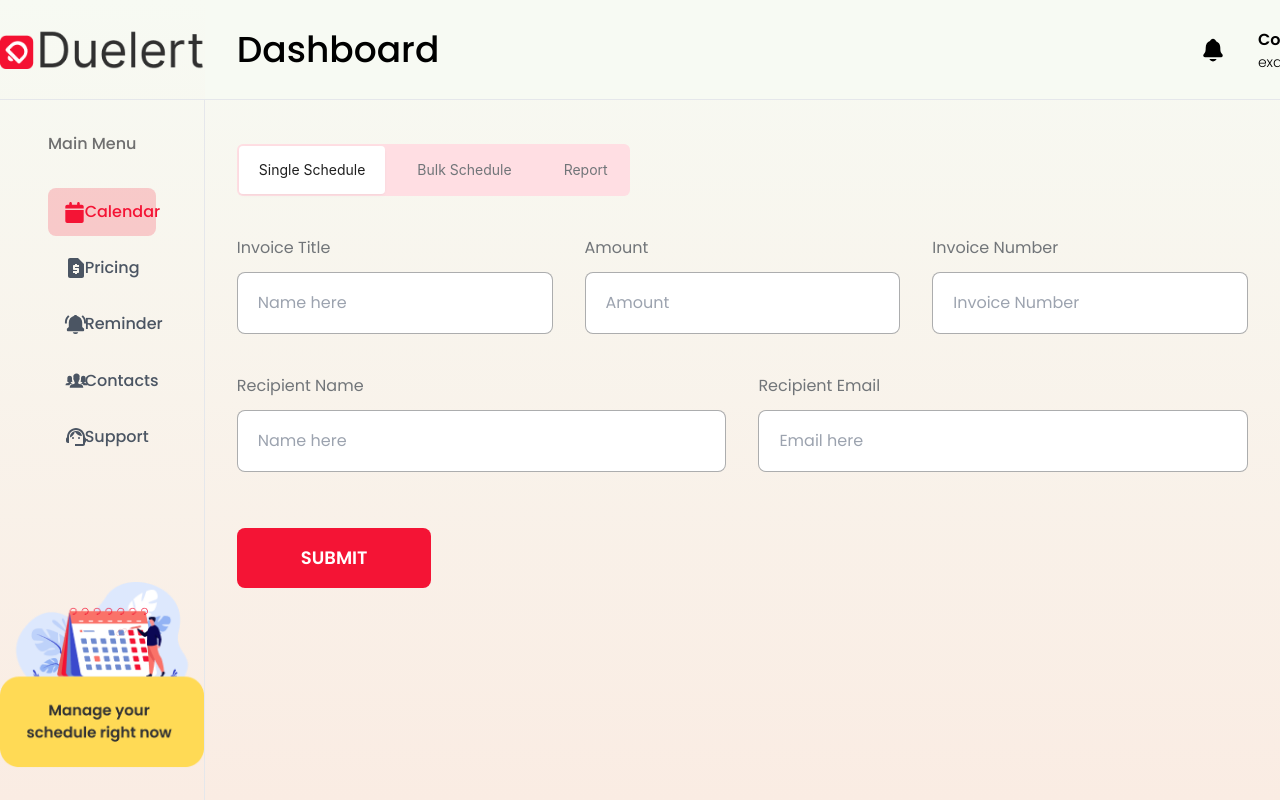
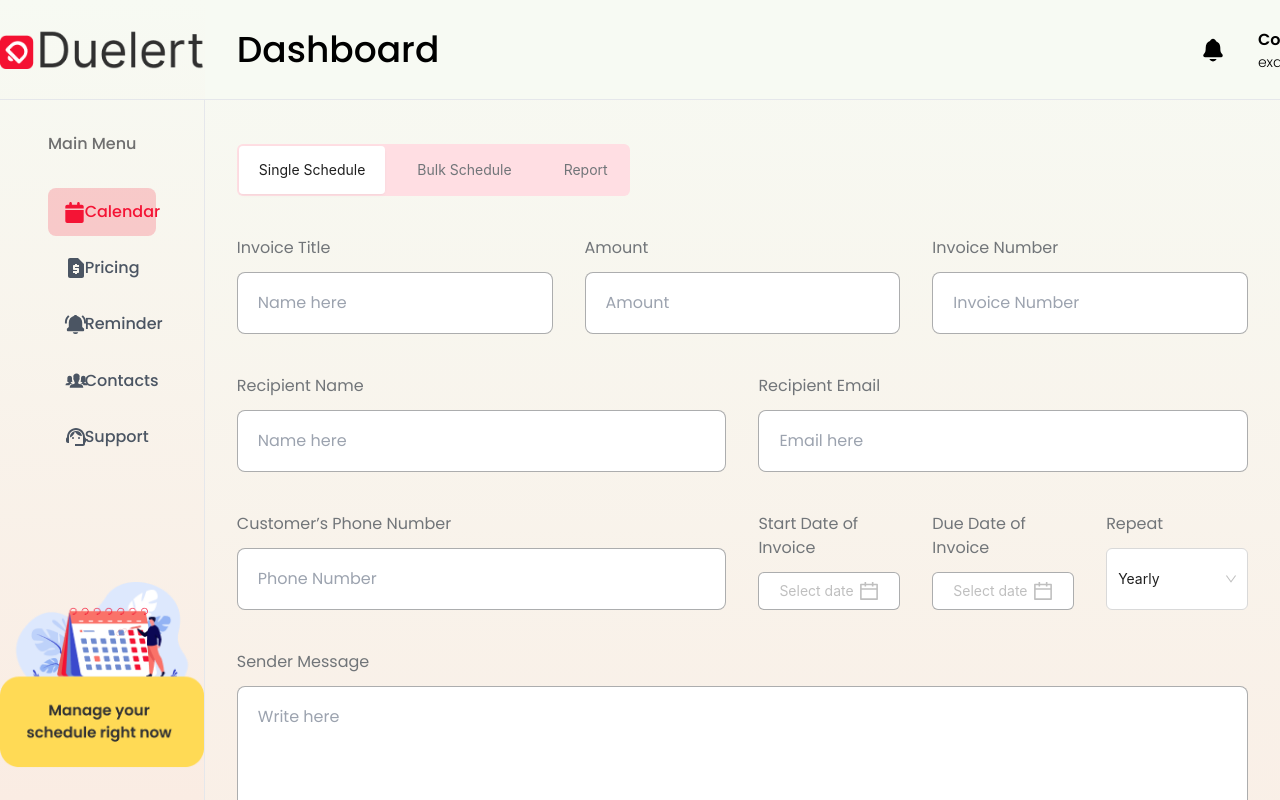
Before and after one commit to solaiman-siam/duelert-main, a React (Vite) app: page /client/reminder in a window 1280 px wide. Shown: the top 800 px of the page. Built offline with nearby package versions, Linux system fonts and the light colour scheme.

Commit message:
add remainder page

```diff
--- a/src/pages/client-dashboard/Reminders.jsx
+++ b/src/pages/client-dashboard/Reminders.jsx
@@ -1,12 +1,27 @@
-import { Segmented } from "antd";
+import { ConfigProvider, Segmented } from "antd";
 import { useState } from "react";
+import { DatePicker } from "antd";
+import { Select } from "antd";
+const handleChange = (value) => {
+  console.log(`selected ${value}`);
+};
+const onChange = (date, dateString) => {
+  console.log(date, dateString);
+};
 
 function Reminders() {
   const [alignValue, setAlignValue] = useState("Single Schedule");
+  const [recipients, setRecipients] = useState(3);
 
   const handleSingleSchedule = (e) => {
     e.preventDefault();
     console.log("Single Schedule");
+  };
+
+
+  const handleBulkSubmit = (e) => {
+    e.preventDefault();
+    console.log("Bulk Schedule");
   };
 
   return (
@@ -64,7 +79,7 @@ function Reminders() {
                 required
               />
             </fieldset>
-            <fieldset className="flex col-span-3 flex-col col-span-[1.5] gap-3">
+            <fieldset className="flex col-span-3 flex-col gap-3">
               <label htmlFor="recipientName" className="text-[#717579]">
                 Recipient Name
               </label>
@@ -77,7 +92,7 @@ function Reminders() {
                 required
               />
             </fieldset>
-            <fieldset className="flex col-span-3 flex-col col-span-[1.5] gap-3">
+            <fieldset className="flex col-span-3 flex-col gap-3">
               <label htmlFor="email" className="text-[#717579]">
                 Recipient Email
               </label>
@@ -90,6 +105,108 @@ function Reminders() {
                 required
               />
             </fieldset>
+            <fieldset className="flex col-span-3 flex-col gap-3">
+              <label htmlFor="phoneNumber" className="text-[#717579]">
+                Customer’s Phone Number
+              </label>
+              <input
+                type="text"
+                id="phoneNumber"
+                name="phoneNumber"
+                placeholder="Phone Number"
+                className="w-full px-5 py-[18px] rounded-lg border-[0.5px] border-[#5A5C5F]/50 outline-primary bg=[#F8F8F8]"
+                required
+              />
+            </fieldset>
+            <fieldset className="flex flex-col gap-3">
+              <label htmlFor="startDate" className="text-[#717579]">
+                Start Date of Invoice
+              </label>
+              <ConfigProvider
+                theme={{
+                  token: {
+                    colorPrimary: "#ff4d4f",
+                  },
+                }}
+              >
+                <DatePicker
+                  className="h-full w-full px-5 text-xl border-[0.5px] border-[#5A5C5F]/50"
+                  onChange={onChange}
+                  format={"DD/MM/YYYY"}
+                />
+              </ConfigProvider>
+            </fieldset>
+            <fieldset className="flex flex-col gap-3">
+              <label htmlFor="duetDate" className="text-[#717579]">
+                Due Date of Invoice
+              </label>
+              <ConfigProvider
+                theme={{
+                  token: {
+                    colorPrimary: "#ff4d4f",
+                  },
+                }}
+              >
+                <DatePicker
+                  className="h-full w-full px-5 text-xl border-[0.5px] border-[#5A5C5F]/50"
+                  onChange={onChange}
+                  format={"DD/MM/YYYY"}
+                />
+              </ConfigProvider>
+            </fieldset>
+            <fieldset className="flex flex-col gap-3">
+              <label htmlFor="repeat" className="text-[#717579]">
+                Repeat
+              </label>
+              <ConfigProvider
+                theme={{
+                  token: {
+                    colorPrimary: "#ff4d4f",
+                  },
+                }}
+              >
+                <Select
+                  defaultValue="Yearly"
+                  className="h-full w-full text-xl"
+                  onChange={handleChange}
+                  options={[
+                    {
+                      label: <span className="">Select</span>,
+                      title: "manager",
+                      options: [
+                        {
+                          label: <span>Daily</span>,
+                          value: "Daily",
+                        },
+                        {
+                          label: <span>Weekly</span>,
+                          value: "Weekly",
+                        },
+                        {
+                          label: <span>Monthly</span>,
+                          value: "Monthly",
+                        },
+                        {
+                          label: <span>Yearly</span>,
+                          value: "Yearly",
+                        },
+                      ],
+                    },
+                  ]}
+                />
+              </ConfigProvider>
+            </fieldset>
+            <fieldset className="flex flex-col col-span-6 gap-3">
+              <label htmlFor="senderMessage" className="text-[#717579]">
+                Sender Message
+              </label>
+              <textarea
+                id="senderMessage"
+                name="senderMessage"
+                placeholder="Write here"
+                className="h-[220px] w-full px-5 py-[18px] rounded-lg border-[0.5px] border-[#5A5C5F]/50 outline-primary bg=[#F8F8F8]"
+              ></textarea>
+            </fieldset>
           </div>
           <button
             type="submit"
@@ -99,6 +216,109 @@ function Reminders() {
           </button>
         </form>
       )}
+
+      {alignValue === "Bulk Schedule" && (
+        <>
+          <h2 className="text-xl font-semibold text-[#222F3E] mb-5">
+            Recipients’ Information
+          </h2>
+          <form onSubmit={handleBulkSubmit}>
+            {Array(recipients)
+              .fill(null)
+              .map((_, idx) => (
+                <div className="grid grid-cols-9 gap-x-5 mb-7" key={idx}>
+                  <fieldset className="flex col-span-2 flex-col gap-3">
+                    <input
+                      type="text"
+                      id={`name${idx}`}
+                      name={`name${idx}`}
+                      placeholder="Name here"
+                      className="w-full px-5 py-[18px] rounded-lg border-[0.5px] border-[#5A5C5F]/50 outline-primary bg=[#F8F8F8]"
+                      required
+                    />
+                  </fieldset>
+                  <fieldset className="flex col-span-2 flex-col gap-3">
+                    <input
+                      type="text"
+                      id={`number${idx}`}
+                      name={`number${idx}`}
+                      placeholder="Phone number"
+                      className="w-full px-5 py-[18px] rounded-lg border-[0.5px] border-[#5A5C5F]/50 outline-primary bg=[#F8F8F8]"
+                      required
+                    />
+                  </fieldset>
+                  <fieldset className="flex col-span-2 flex-col gap-3">
+                    <input
+                      type="text"
+                      id={`email${idx}`}
+                      name={`email${idx}`}
+                      placeholder="Email here"
+                      className="w-full px-5 py-[18px] rounded-lg border-[0.5px] border-[#5A5C5F]/50 outline-primary bg=[#F8F8F8]"
+                      required
+                    />
+                  </fieldset>
+                  <fieldset className="flex flex-col gap-3">
+                    <input
+                      type="text"
+                      id={`day${idx}`}
+                      name={`day${idx}`}
+                      placeholder="Day"
+                      className="w-full px-5 py-[18px] rounded-lg border-[0.5px] border-[#5A5C5F]/50 outline-primary bg=[#F8F8F8]"
+                      required
+                    />
+                  </fieldset>
+                  <fieldset className="flex flex-col gap-3">
+                    <input
+                      type="text"
+                      id={`month${idx}`}
+                      name={`month${idx}`}
+                      placeholder="Month"
+                      className="w-full px-5 py-[18px] rounded-lg border-[0.5px] border-[#5A5C5F]/50 outline-primary bg=[#F8F8F8]"
+                      required
+                    />
+                  </fieldset>
+                  <fieldset className="flex flex-col gap-3">
+                    <input
+                      type="text"
+                      id={`year${idx}`}
+                      name={`year${idx}`}
+                      placeholder="Year"
+                      className="w-full px-5 py-[18px] rounded-lg border-[0.5px] border-[#5A5C5F]/50 outline-primary bg=[#F8F8F8]"
+                      required
+                    />
+                  </fieldset>
+                </div>
+              ))}
+            <div className="flex justify-end">
+              <button
+                type="button"
+                onClick={() => setRecipients((prev) => prev + 1)}
+                className="text-lg font-semibold px-8 py-4 text-white bg-primary rounded-lg mt-8"
+              >
+                SUBMITAdd more recipient +
+              </button>
+            </div>
+
+            <fieldset className="flex flex-col col-span-6 gap-3 mt-8">
+              <label htmlFor="message" className="text-[#717579]">
+                Message
+              </label>
+              <textarea
+                id="message"
+                name="message"
+                placeholder="Write here"
+                className="h-[220px] w-full px-5 py-[18px] rounded-lg border-[0.5px] border-[#5A5C5F]/50 outline-primary bg=[#F8F8F8]"
+              ></textarea>
+            </fieldset>
+            <button
+              type="submit"
+              className="text-lg font-semibold py-4 px-16 text-white bg-primary rounded-lg mt-14"
+            >
+              SUBMIT
+            </button>
+          </form>
+        </>
+      )}
     </div>
   );
 }
```
